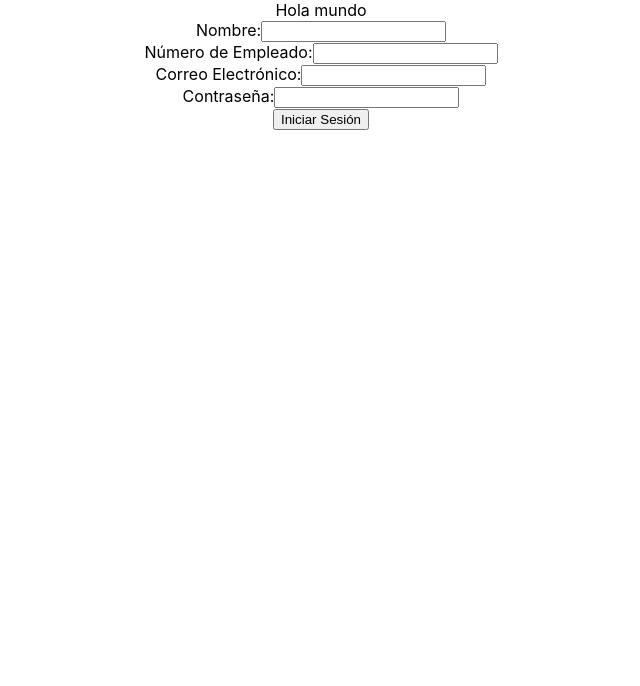
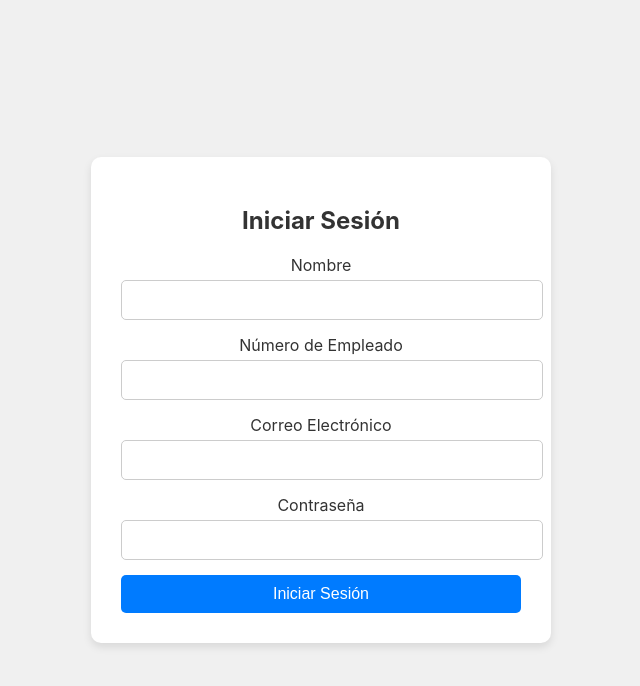
Before and after one commit to karina725/Proyecto-VII, a React (Create React App) app: page / in a window 1280 px wide. Shown: the top 686 px of the page, without its empty margins (319-959 px from the left). Built offline with nearby package versions, Linux system fonts and the light colour scheme.

Commit message:
actualizacionlogin

```diff
--- a/src/App.js
+++ b/src/App.js
@@ -5,7 +5,6 @@ import LoginForm, {} from "./componentes/LoginForm"
 function App() {
   return (
     <div className="App">
-      Hola mundo
       <LoginForm></LoginForm>
     </div>
   );
--- /dev/null
+++ b/src/componentes/LoginForm.css
@@ -0,0 +1,60 @@
+.login-container {
+    display: flex;
+    justify-content: center;
+    align-items: center;
+    height: 100vh;
+    background-color: #f0f0f0;
+  }
+
+  .login-form {
+    background-color: white;
+    padding: 30px;
+    border-radius: 10px;
+    box-shadow: 0 4px 8px rgba(0, 0, 0, 0.1);
+    width: 100%;
+    max-width: 400px;
+  }
+
+  h2 {
+    text-align: center;
+    margin-bottom: 20px;
+    color: #333;
+  }
+
+  .form-group {
+    margin-bottom: 15px;
+  }
+
+  .form-group label {
+    display: block;
+    margin-bottom: 5px;
+    color: #333;
+  }
+
+  .form-group input {
+    width: 100%;
+    padding: 10px;
+    border-radius: 5px;
+    border: 1px solid #ccc;
+    font-size: 16px;
+  }
+
+  .form-group input:focus {
+    border-color: #007bff;
+    outline: none;
+  }
+
+  .submit-button {
+    width: 100%;
+    padding: 10px;
+    background-color: #007bff;
+    color: white;
+    border: none;
+    border-radius: 5px;
+    font-size: 16px;
+    cursor: pointer;
+  }
+
+  .submit-button:hover {
+    background-color: #0056b3;
+  }
--- a/src/componentes/LoginForm.js
+++ b/src/componentes/LoginForm.js
@@ -1,4 +1,5 @@
 import React, { useState } from 'react';
+import "./LoginForm.css";
 
 const LoginForm = () => {
   const [formData, setFormData] = useState({
@@ -17,14 +18,15 @@ const LoginForm = () => {
 
   const handleSubmit = (e) => {
     e.preventDefault();
-    // Aquí puedes agregar la lógica para enviar los datos a un backend o realizar validaciones
     console.log(formData);
   };
 
   return (
-    <form onSubmit={handleSubmit} style={{ maxWidth: '400px', margin: '0 auto' }}>
-      <div>
-        <label>Nombre:</label>
+    <div className="login-container">
+      <form onSubmit={handleSubmit} className="login-form">
+        <h2>Iniciar Sesión</h2>
+        <div className="form-group">
+          <label>Nombre</label>
           <input
             type="text"
             name="nombre"
@@ -33,8 +35,8 @@ const LoginForm = () => {
             required
           />
         </div>
-      <div>
-        <label>Número de Empleado:</label>
+        <div className="form-group">
+          <label>Número de Empleado</label>
           <input
             type="text"
             name="numeroEmpleado"
@@ -43,8 +45,8 @@ const LoginForm = () => {
             required
           />
         </div>
-      <div>
-        <label>Correo Electrónico:</label>
+        <div className="form-group">
+          <label>Correo Electrónico</label>
           <input
             type="email"
             name="correo"
@@ -53,8 +55,8 @@ const LoginForm = () => {
             required
           />
         </div>
-      <div>
-        <label>Contraseña:</label>
+        <div className="form-group">
+          <label>Contraseña</label>
           <input
             type="password"
             name="contraseña"
@@ -63,8 +65,9 @@ const LoginForm = () => {
             required
           />
         </div>
-      <button type="submit">Iniciar Sesión</button>
+        <button type="submit" className="submit-button">Iniciar Sesión</button>
       </form>
+    </div>
   );
 };
 
```
Lines whose indentation alone changed are shown as unchanged.
